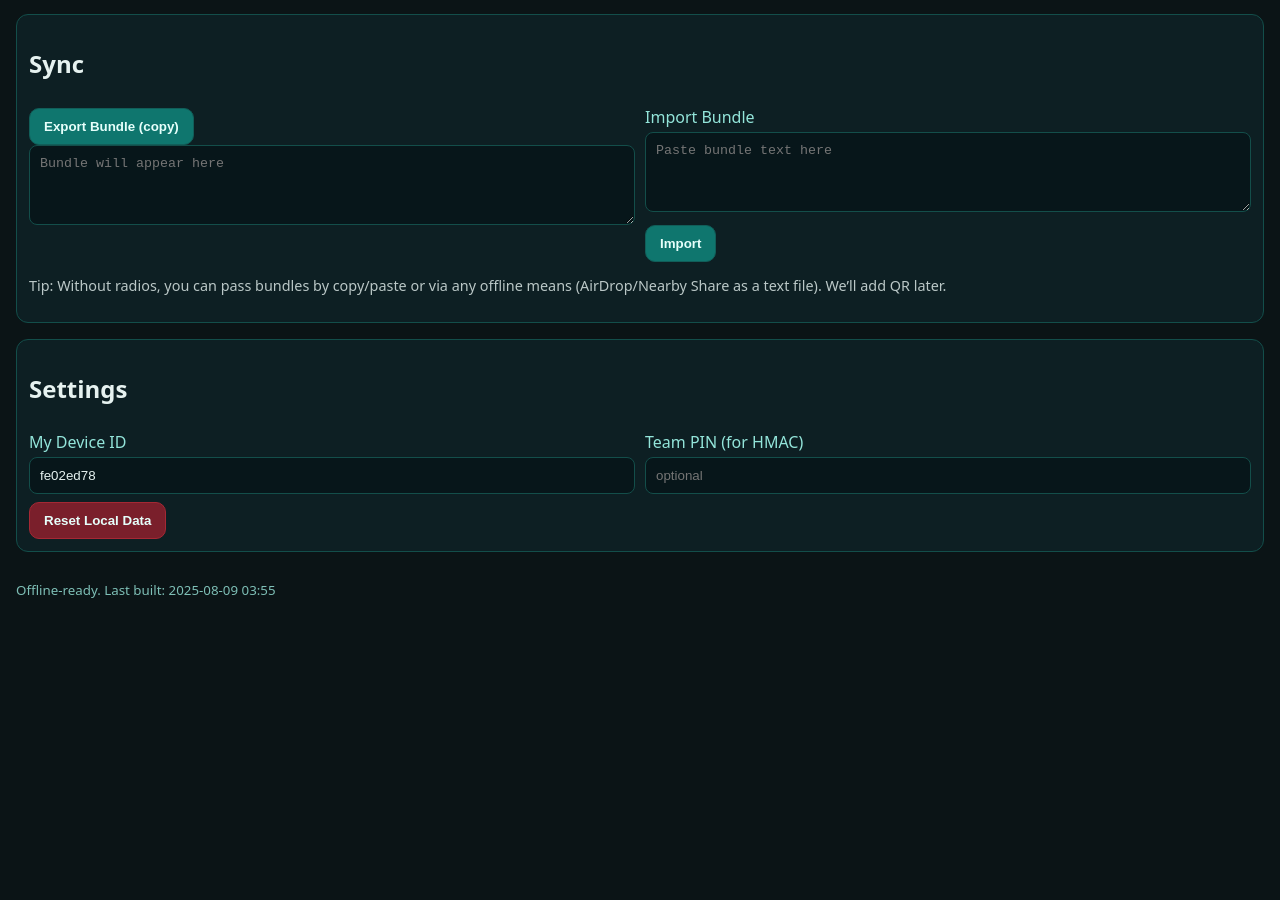
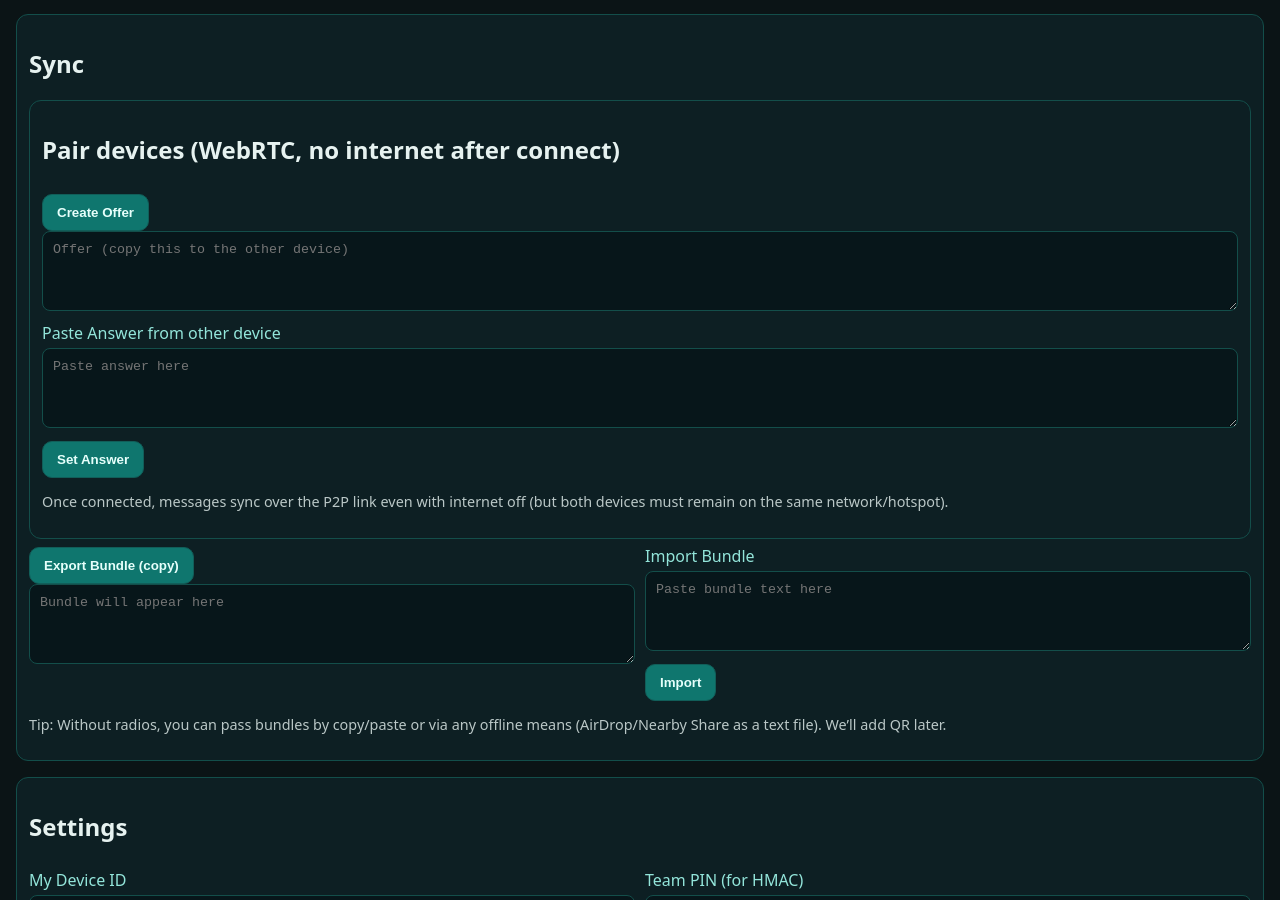
Before and after one commit to ldhyanu14-create/offgrid-connect, a plain HTML site: page index.html in a window 1280 px wide. Shown: the part 919-1819 px from the top of the page. Before the commit the page ends 1529 px from the top, so only its background shows below. Drawn offline with Linux system fonts and the light colour scheme.

Commit message:
Bhuvan fixed everything

```diff
--- a/app.js
+++ b/app.js
@@ -2,7 +2,7 @@
 const DB_NAME = 'offgrid-db';
 const DB_VERSION = 1;
 let db;
-var uhjbv = 0
+var uhjev = 0
 
 function openDB() {
   return new Promise((resolve, reject) => {
--- a/index.html
+++ b/index.html
@@ -2,7 +2,7 @@
 <html lang="en">
 <head>
   <meta charset="utf-8">
-  <meta name="viewport" content="width=device-width, initial-scale=1" onscroll="">
+  <meta name="viewport" content="width=device-width, initial-scale=1">
   <link rel="manifest" href="manifest.json">
   <meta name="theme-color" content="#0f766e">
   <title>OffGrid Connect</title>
@@ -54,6 +54,18 @@
 
     <section class="card">
       <h2>Sync</h2>
+      <section class="card">
+  <h2>Pair devices (WebRTC, no internet after connect)</h2>
+  <button id="rtcMakeOfferBtn">Create Offer</button>
+  <textarea id="rtcOffer" placeholder="Offer (copy this to the other device)"></textarea>
+
+  <label>Paste Answer from other device</label>
+  <textarea id="rtcAnswer" placeholder="Paste answer here"></textarea>
+  <button id="rtcSetAnswerBtn">Set Answer</button>
+
+  <p class="hint">Once connected, messages sync over the P2P link even with internet off (but both devices must remain on the same network/hotspot).</p>
+</section>
+
       <div class="grid">
         <div>
           <button id="exportBundleBtn">Export Bundle (copy)</button>
```
